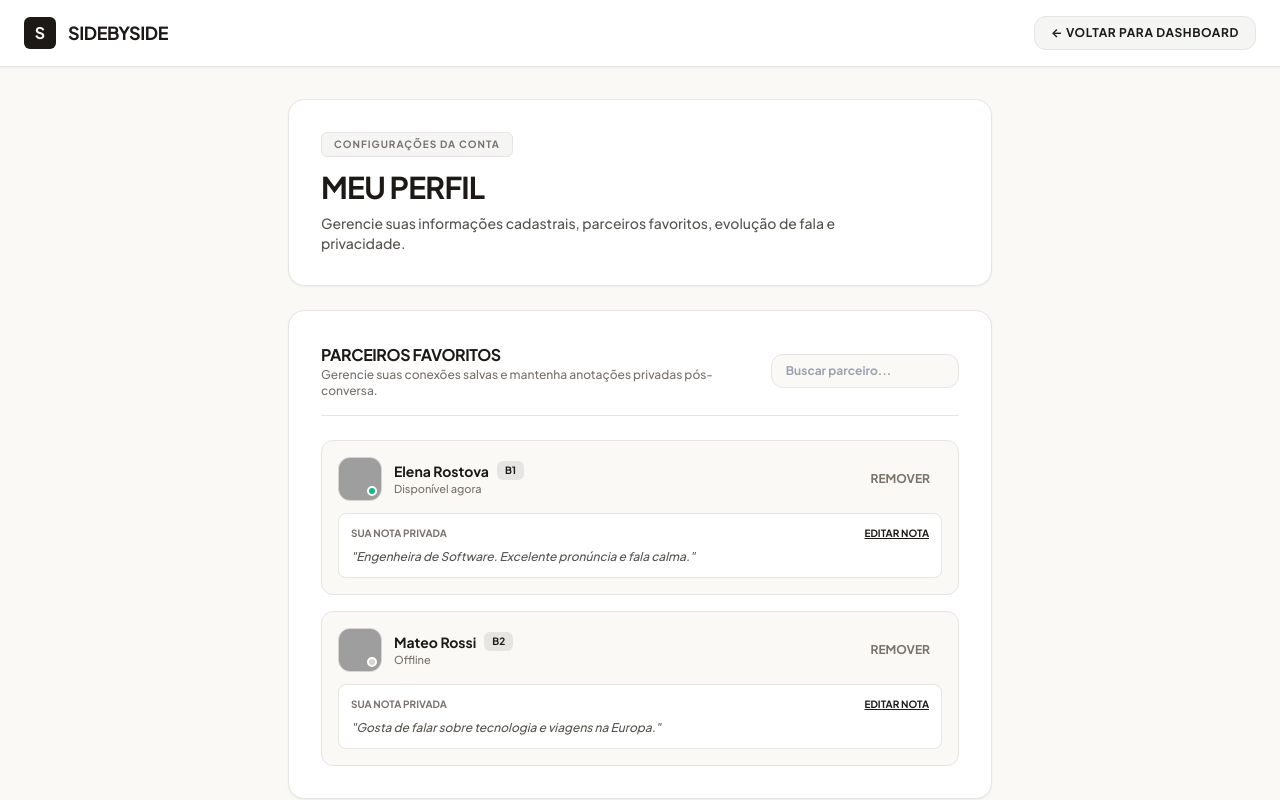
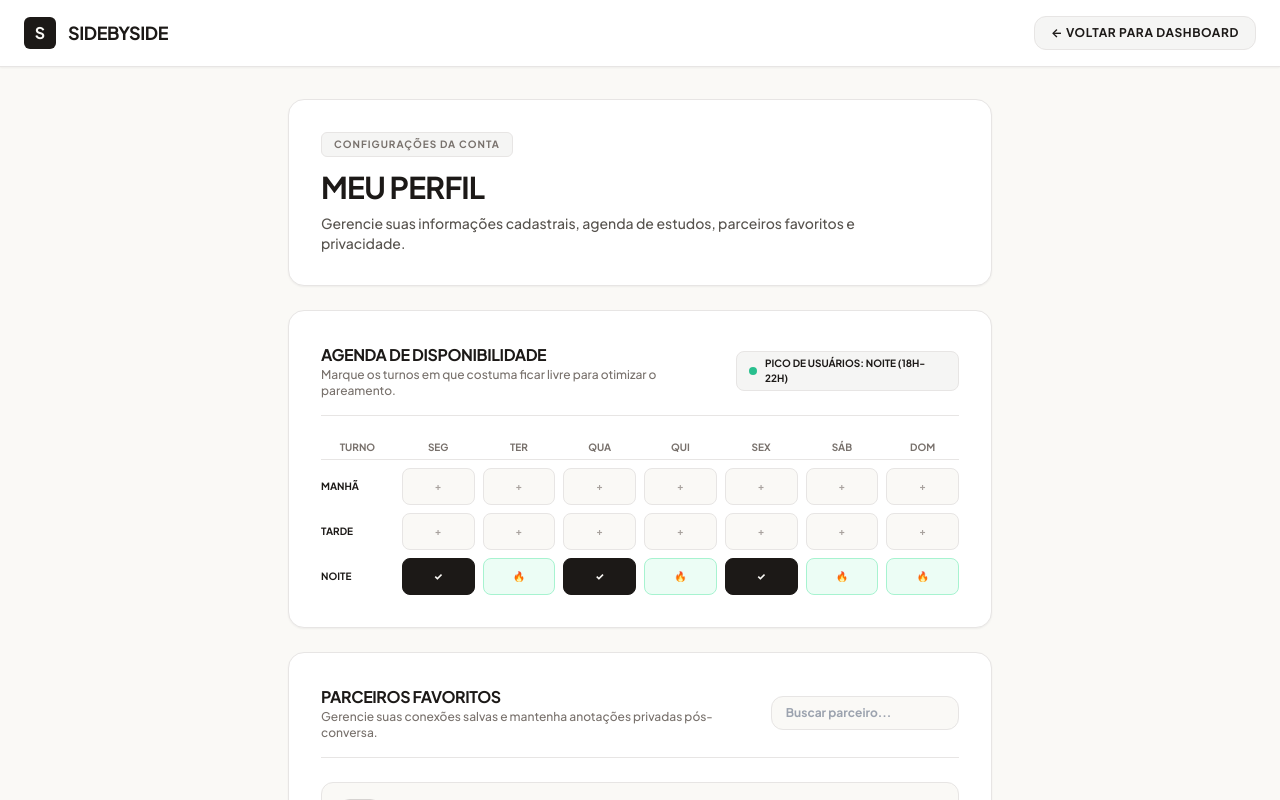
Before and after one commit to RikelmyRabelo/SideBySide, a React (Vite) app: page /profile in a window 1280 px wide. Shown: the top 800 px of the page. Built offline with nearby package versions, Linux system fonts and the light colour scheme; grey boxes are pictures that could not be loaded.

Commit message:
feat(profile): implement weekly availability calendar and peak hours indicator

```diff
--- a/src/pages/Profile.tsx
+++ b/src/pages/Profile.tsx
@@ -98,6 +98,24 @@ export const Profile: React.FC = () => {
 
   const [editingNoteId, setEditingNoteId] = useState<string | null>(null);
   const [tempNoteText, setSaveTempNoteText] = useState('');
+
+  // Estados SBS-40: Calendário de Disponibilidade
+  const timeSlots = ['Manhã (08h - 12h)', 'Tarde (12h - 18h)', 'Noite (18h - 22h)'];
+  const weekDays = ['Seg', 'Ter', 'Qua', 'Qui', 'Sex', 'Sáb', 'Dom'];
+
+  const [selectedAvailability, setSelectedAvailability] = useState<string[]>([
+    'Seg-Noite (18h - 22h)',
+    'Qua-Noite (18h - 22h)',
+    'Sex-Noite (18h - 22h)',
+  ]);
+
+  const toggleAvailabilitySlot = (slotKey: string) => {
+    if (selectedAvailability.includes(slotKey)) {
+      setSelectedAvailability(selectedAvailability.filter((item) => item !== slotKey));
+    } else {
+      setSelectedAvailability([...selectedAvailability, slotKey]);
+    }
+  };
 
   const [saveSuccess, setSaveSuccess] = useState(false);
   const [passwordError, setPasswordError] = useState<string | null>(null);
@@ -223,7 +241,7 @@ export const Profile: React.FC = () => {
             Meu Perfil
           </h1>
           <p className="text-xs sm:text-sm text-[#57534E] max-w-xl leading-relaxed font-medium">
-            Gerencie suas informações cadastrais, parceiros favoritos, evolução de fala e privacidade.
+            Gerencie suas informações cadastrais, agenda de estudos, parceiros favoritos e privacidade.
           </p>
         </section>
 
@@ -236,6 +254,64 @@ export const Profile: React.FC = () => {
             <span>Preferências salvas com sucesso!</span>
           </div>
         )}
+
+        {/* SBS-40: Calendário de Disponibilidade Diária & Horários de Pico */}
+        <section className="bg-[#FFFFFF] border border-[#E7E5E4] rounded-2xl p-6 sm:p-8 shadow-sm flex flex-col gap-6">
+          <div className="flex flex-col sm:flex-row sm:items-center justify-between gap-2 border-b border-[#E7E5E4] pb-4">
+            <div>
+              <h2 className="text-base font-black uppercase tracking-tight text-[#1C1917]">
+                Agenda de Disponibilidade
+              </h2>
+              <p className="text-xs text-[#78716C] font-medium">
+                Marque os turnos em que costuma ficar livre para otimizar o pareamento.
+              </p>
+            </div>
+            <div className="flex items-center gap-2 px-3 py-1 bg-[#F5F5F4] border border-[#E7E5E4] rounded-lg text-[10px] font-bold text-[#1C1917] uppercase w-fit">
+              <span className="w-2 h-2 rounded-full bg-emerald-500 animate-pulse" />
+              Pico de usuários: Noite (18h-22h)
+            </div>
+          </div>
+
+          <div className="overflow-x-auto">
+            <div className="min-w-[500px] flex flex-col gap-2">
+              <div className="grid grid-cols-8 gap-2 text-center text-[10px] font-black uppercase text-[#78716C] pb-1 border-b border-[#E7E5E4]">
+                <span>Turno</span>
+                {weekDays.map((day) => (
+                  <span key={day}>{day}</span>
+                ))}
+              </div>
+
+              {timeSlots.map((slot) => (
+                <div key={slot} className="grid grid-cols-8 gap-2 items-center">
+                  <span className="text-[10px] font-bold text-[#1C1917] uppercase leading-tight">
+                    {slot.split(' ')[0]}
+                  </span>
+                  {weekDays.map((day) => {
+                    const slotKey = `${day}-${slot}`;
+                    const isSelected = selectedAvailability.includes(slotKey);
+                    const isPeak = slot.includes('Noite');
+                    return (
+                      <button
+                        key={slotKey}
+                        type="button"
+                        onClick={() => toggleAvailabilitySlot(slotKey)}
+                        className={`py-2.5 rounded-lg border text-[10px] font-extrabold uppercase transition-all flex items-center justify-center ${
+                          isSelected
+                            ? 'bg-[#1C1917] text-[#FAF9F6] border-[#1C1917]'
+                            : isPeak
+                            ? 'bg-emerald-50 text-emerald-800 border-emerald-200 hover:border-[#1C1917]'
+                            : 'bg-[#FAF9F6] text-[#A8A29E] border-[#E7E5E4] hover:border-[#1C1917]'
+                        }`}
+                      >
+                        {isSelected ? '✓' : isPeak ? '🔥' : '+'}
+                      </button>
+                    );
+                  })}
+                </div>
+              ))}
+            </div>
+          </div>
+        </section>
 
         {/* SBS-39: Parceiros Favoritos & Notas Privadas */}
         <section className="bg-[#FFFFFF] border border-[#E7E5E4] rounded-2xl p-6 sm:p-8 shadow-sm flex flex-col gap-6">
@@ -300,7 +376,6 @@ export const Profile: React.FC = () => {
                     </div>
                   </div>
 
-                  {/* Campo de Nota Privada */}
                   <div className="bg-[#FFFFFF] border border-[#E7E5E4] p-3 rounded-lg flex flex-col gap-2">
                     <div className="flex justify-between items-center">
                       <span className="text-[10px] font-bold uppercase text-[#78716C]">
```
